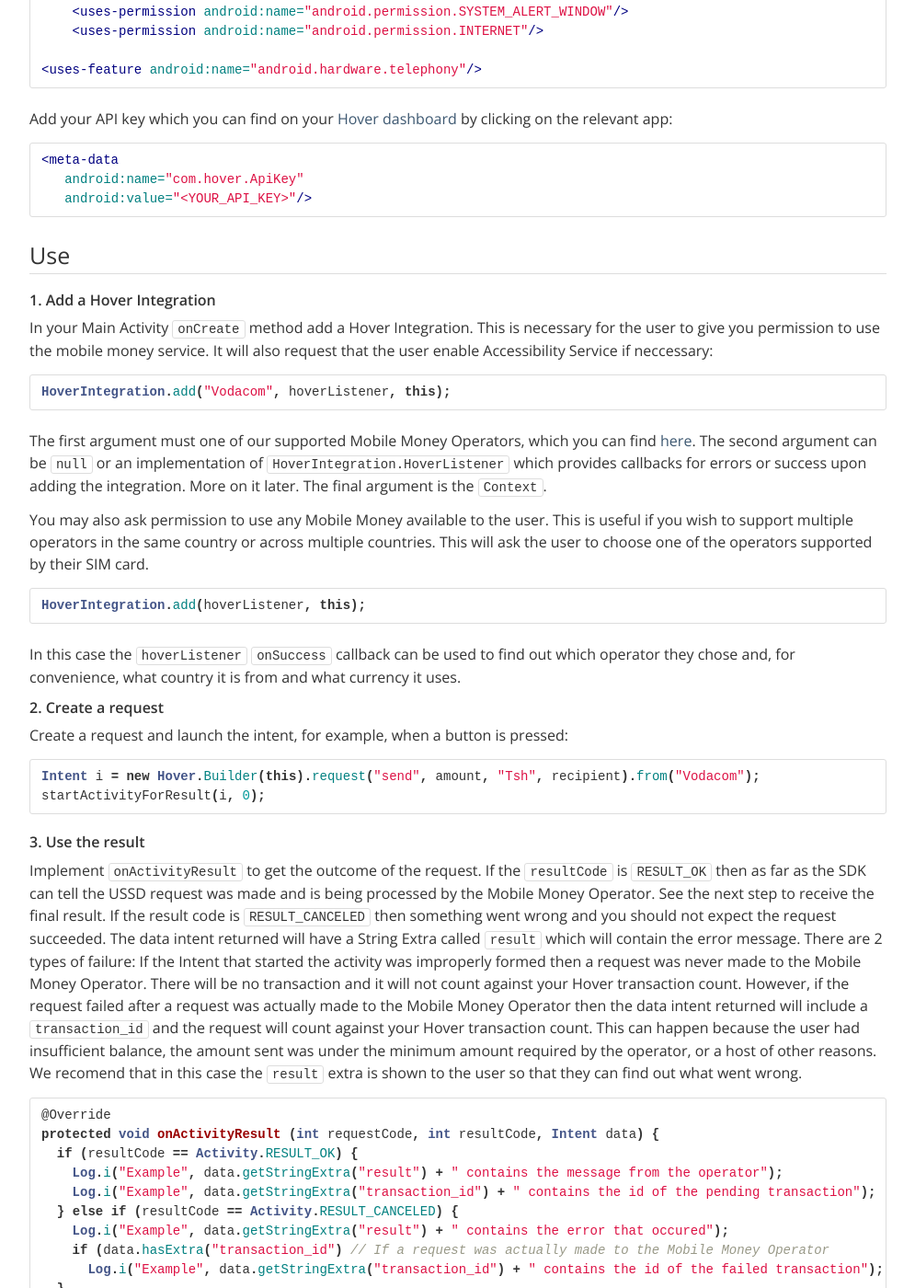
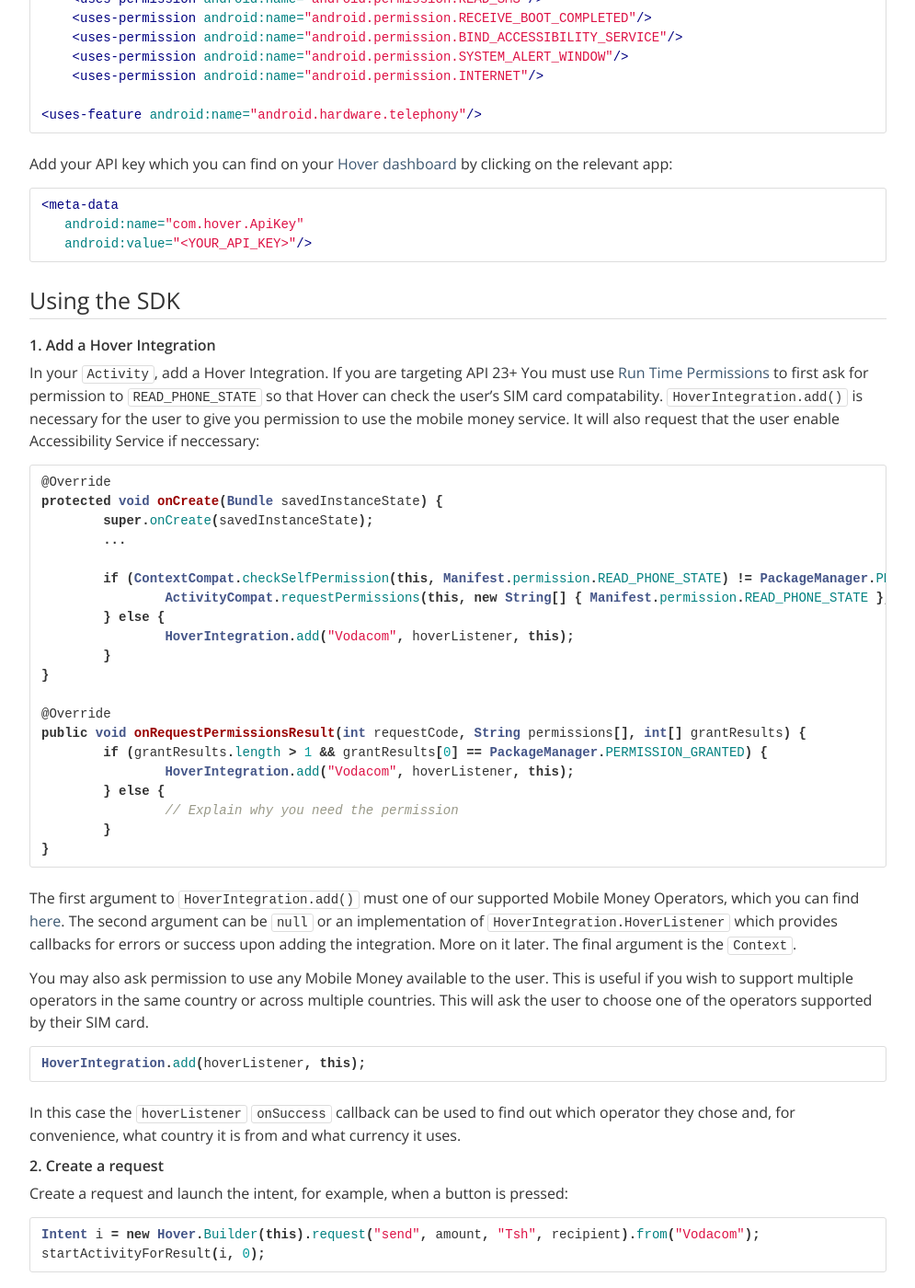
Before and after one commit to stephengacheru/usehover.github.io, a Jekyll site: the page built from index.md, in a window 1280 px wide and 1400 px high, scrolled down 1153 px. Shown: the whole window at 92% size, without its empty margins (142-1137 px from the left). Built offline with Jekyll 4.4.1, drawn with Linux system fonts in a browser that asks for light colours; some of the changed text lies outside the part shown.

Commit message:
Update index.md
Updated with more info about requesting permissions

```diff
--- a/index.md
+++ b/index.md
@@ -12,9 +12,9 @@ This SDK supports Android 4.3 - 7.0 (API 18-24). It can be used in apps with a w
 
 **Known issues:**
 
-* Using the SDK in an app that targets API 23 or especially 24 can cause permission issues due to the new permission mechanism that Google introduced. We will be updating this soon.
+* Using the SDK in an app that targets API 23 or 24 can cause permission issues due to the new permission mechanism that Google introduced. We will be updating this soon, but for now if your app targets 23 or 24 you must ask for `android.permission.CALL_PHONE` and `android.permission.RECEIVE_SMS` prior to a call to request a payment (step 2 of "Using the SDK" below)
 
-## Installation
+## Installing the SDK
 
 ### 0. Install [Crashlytics](https://fabric.io/kits/android/crashlytics/install). This requirement will soon be removed.
 
@@ -69,17 +69,36 @@ Add your API key which you can find on your [Hover dashboard](https://www.usehov
    android:value="<YOUR_API_KEY>"/>
 {% endhighlight %}
 
-## Use
+## Using the SDK
 
 ### 1. Add a Hover Integration
 
-In your Main Activity `onCreate` method add a Hover Integration. This is necessary for the user to give you permission to use the mobile money service. It will also request that the user enable Accessibility Service if neccessary:
+In your `Activity`, add a Hover Integration. If you are targeting API 23+ You must use [Run Time Permissions](https://developer.android.com/training/permissions/requesting.html) to first ask for permission to `READ_PHONE_STATE` so that Hover can check the user's SIM card compatability. `HoverIntegration.add()` is necessary for the user to give you permission to use the mobile money service. It will also request that the user enable Accessibility Service if neccessary:
 
 {% highlight java %}
-HoverIntegration.add("Vodacom", hoverListener, this);
+@Override
+protected void onCreate(Bundle savedInstanceState) {
+	super.onCreate(savedInstanceState);
+	...
+
+	if (ContextCompat.checkSelfPermission(this, Manifest.permission.READ_PHONE_STATE) != PackageManager.PERMISSION_GRANTED) {
+		ActivityCompat.requestPermissions(this, new String[] { Manifest.permission.READ_PHONE_STATE }, 0);
+	} else {
+		HoverIntegration.add("Vodacom", hoverListener, this);
+	}
+}
+
+@Override
+public void onRequestPermissionsResult(int requestCode,	String permissions[], int[] grantResults) {
+	if (grantResults.length > 1 && grantResults[0] == PackageManager.PERMISSION_GRANTED) {
+    		HoverIntegration.add("Vodacom", hoverListener, this);
+	} else {
+    		// Explain why you need the permission
+    	}
+}
 {% endhighlight %}
 
-The first argument must one of our supported Mobile Money Operators, which you can find [here](#).
+The first argument to `HoverIntegration.add()` must one of our supported Mobile Money Operators, which you can find [here](#).
 The second argument can be `null` or an implementation of `HoverIntegration.HoverListener` which provides callbacks for errors or success upon adding the integration. More on it later. The final argument is the `Context`.
 
 You may also ask permission to use any Mobile Money available to the user. This is useful if you wish to support multiple operators in the same country or across multiple countries. This will ask the user to choose one of the operators supported by their SIM card.
```
